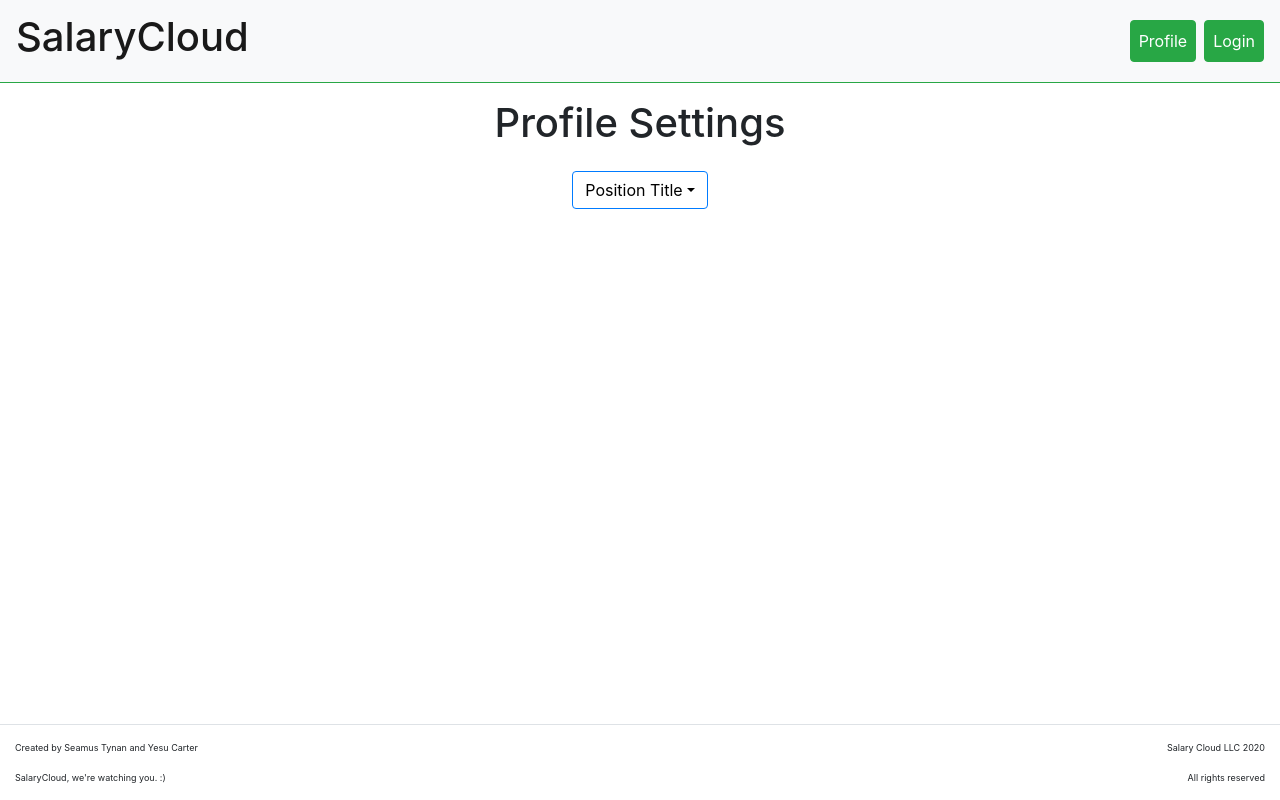
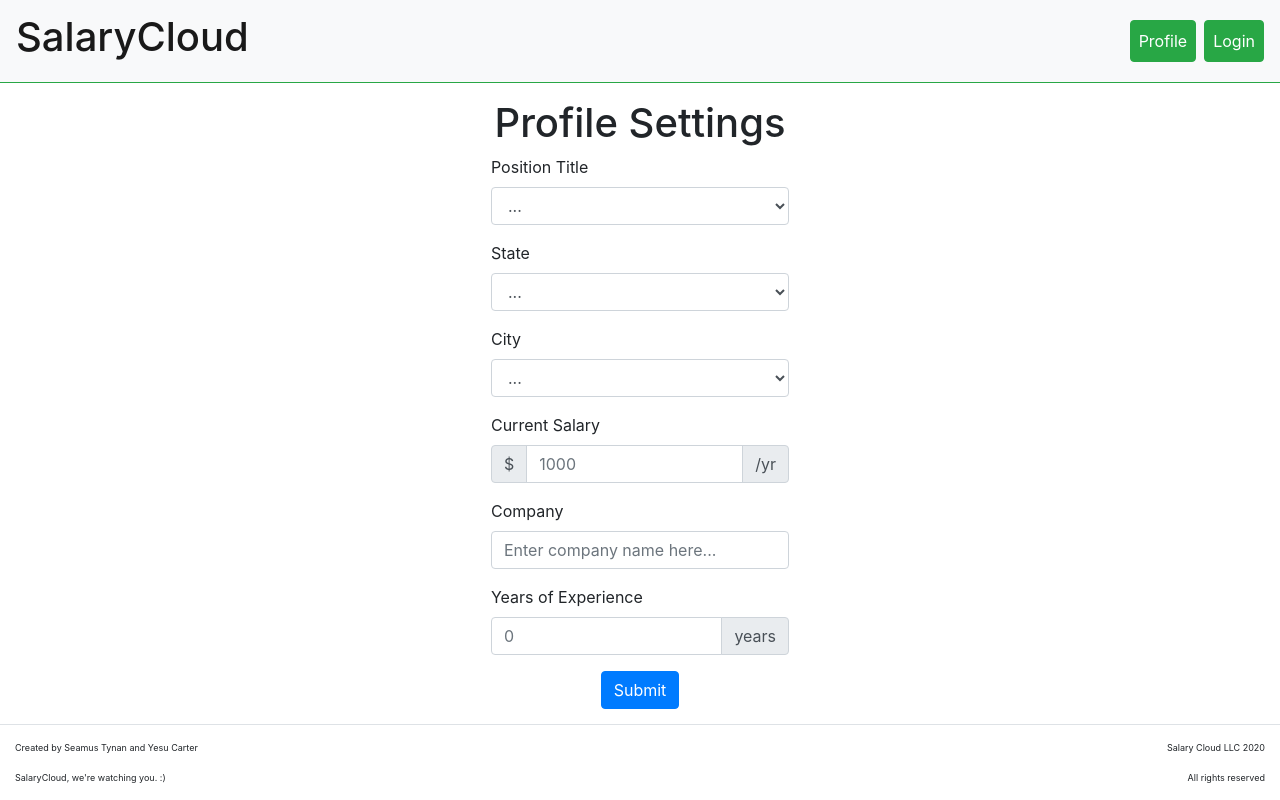
Before and after one commit to stynan27/SalaryCloud, a React (Create React App) app in the folder salary-cloud/: page /ProfileSettings in a window 1280 px wide. Built offline with nearby package versions, Linux system fonts and the light colour scheme.

Commit message:
Implemented Profile Settings Page

```diff
--- a/salary-cloud/src/App.js
+++ b/salary-cloud/src/App.js
@@ -4,7 +4,7 @@ import { BrowserRouter as Router, Switch, Route } from 'react-router-dom';
 
 import Header from './components/Header';
 import WelcomeBody from './components/WelcomeBody';
-import ProfileSettingsBody from './components/ProfileSettingsBody';
+import ProfileSettingsBody from './components/ProfileSettings/ProfileSettingsBody';
 import Footer from './components/footer/Footer'
 
 class App extends React.Component {
--- /dev/null
+++ b/salary-cloud/src/components/ProfileSettings/ProfileSettingsBody.js
@@ -0,0 +1,21 @@
+import React from 'react';
+import Container from 'react-bootstrap/Container';
+import Row from 'react-bootstrap/Row';
+
+import ProfileSettingsForm from './ProfileSettingsForm';
+
+function ProfileSettingsBody() {
+  return (
+    <Container className="ProfileSettings"  align="center">
+      <Row className="justify-content-center">
+        <h1 className="mt-3">Profile Settings</h1>
+      </Row>
+
+      <Row className="justify-content-center">
+          <ProfileSettingsForm />
+      </Row>
+    </Container>
+  );
+}
+
+export default ProfileSettingsBody;
--- /dev/null
+++ b/salary-cloud/src/components/ProfileSettings/ProfileSettingsDropDown.js
@@ -0,0 +1,36 @@
+import React from 'react';
+import Form from 'react-bootstrap/Form';
+
+
+class ProfileSettingsDropDown extends React.Component {
+    constructor(props) {
+        super(props)
+        this.state = {
+          title: this.props.title,
+          options: this.props.options,
+        }
+    }
+
+    render() {
+        const state = this.state;
+        return (
+            <div className="ProfileSettingsDropDown">
+                <div className="text-left">
+                    <Form.Label>{state.title}</Form.Label>
+                    <Form.Group controlId="exampleForm.ControlSelect1">
+                        <Form.Control as="select">
+                        <option>...</option>
+                            {
+                                state.options.map(option => (
+                                    <option>{ option }</option>
+                                ))
+                            }
+                        </Form.Control>
+                    </Form.Group>
+                </div>
+            </div>
+        );
+    }
+}
+
+export default ProfileSettingsDropDown;
--- /dev/null
+++ b/salary-cloud/src/components/ProfileSettings/ProfileSettingsForm.js
@@ -0,0 +1,80 @@
+import React from 'react';
+import Form from 'react-bootstrap/Form';
+import InputGroup from 'react-bootstrap/InputGroup';
+import FormControl from 'react-bootstrap/FormControl';
+import Button from 'react-bootstrap/Button';
+
+import ProfileSettingsDropDown from './ProfileSettingsDropDown';
+
+function ProfileSettingsForm() {
+    return (
+        <div className="ProfileSettingsForm">
+            <Form className="mb-5">
+                <ProfileSettingsDropDown title="Position Title" options={["Software Engineer", "Software Developer"]}/>
+                <ProfileSettingsDropDown title="State" options={["New York", "Georgia", "California"]}/>
+                <ProfileSettingsDropDown title="City" options={["New York City", "Buffalo", "Los Angeles", "Atlanta"]}/>
+
+                <div className="text-left">
+                    <Form.Label>Current Salary</Form.Label>
+                    <Form.Group controlId="exampleForm.ControlSelect1">
+                        <InputGroup className="mb-3">
+                            <InputGroup.Prepend>
+                                <InputGroup.Text>$</InputGroup.Text>
+                            </InputGroup.Prepend>
+                            <FormControl
+                                input type="number"
+                                placeholder="1000"
+                                min="1000"
+                                max="1000000000000"
+                                aria-label="currentSalary"
+                                aria-describedby="current-salary-input"
+                            />
+                            <InputGroup.Append>
+                                <InputGroup.Text>/yr</InputGroup.Text>
+                            </InputGroup.Append>
+                        </InputGroup>
+                    </Form.Group>
+                </div>
+
+                <div className="text-left">
+                    <Form.Label>Company</Form.Label>
+                    <Form.Group controlId="exampleForm.ControlSelect1">
+                        <InputGroup className="mb-3">
+                            <FormControl
+                                input type="search"
+                                placeholder="Enter company name here..."
+                                aria-label="currentCompany"
+                                aria-describedby="current-company-input"
+                            />
+                        </InputGroup>
+                    </Form.Group>
+                </div>
+
+                <div className="text-left">
+                    <Form.Label>Years of Experience</Form.Label>
+                    <Form.Group controlId="exampleForm.ControlSelect1">
+                        <InputGroup className="mb-3">
+                            <FormControl
+                                input type="number"
+                                placeholder="0"
+                                min="00"
+                                max="100"
+                                aria-label="currentExperienceLevel"
+                                aria-describedby="current-experience-input"
+                            />
+                            <InputGroup.Append>
+                                <InputGroup.Text>years</InputGroup.Text>
+                            </InputGroup.Append>
+                        </InputGroup>
+                    </Form.Group>
+                </div>
+
+                <Button variant="primary" type="submit">
+                    Submit
+                </Button>
+            </Form>
+        </div>
+    );
+}
+
+export default ProfileSettingsForm;
```
